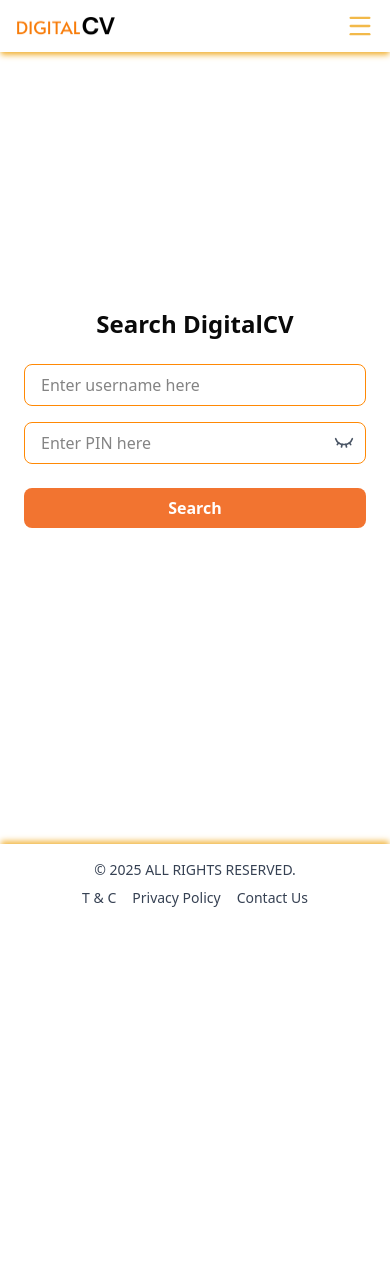
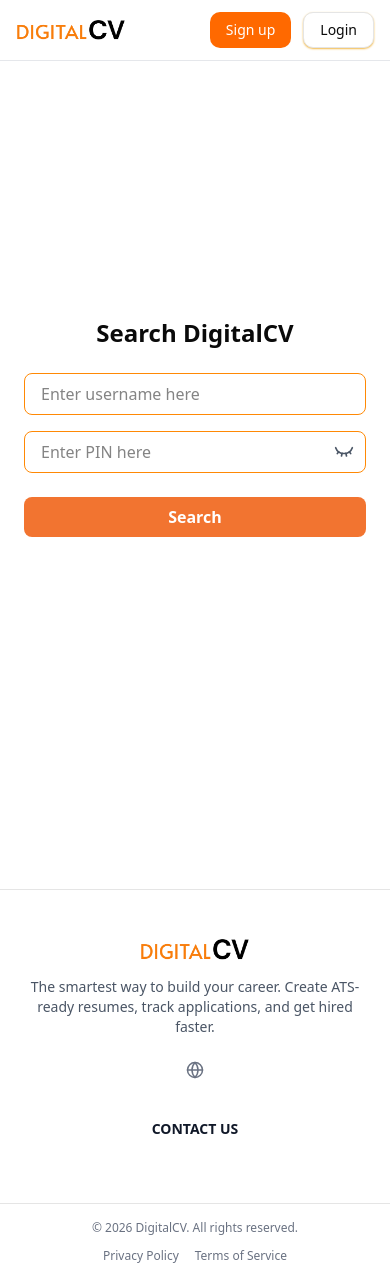
Before and after one commit to YasithaRenuk/DigitalCV, a Next.js app: page /searchcv in a window 390 px wide. Before the commit the page ends 924 px from the top, so only its background shows below. Built offline with nearby package versions, Linux system fonts and the light colour scheme; no server answers.

Commit message:
navbar and ffooter

```diff
--- a/src/app/components/Layout/Footer.tsx
+++ b/src/app/components/Layout/Footer.tsx
@@ -1,32 +1,70 @@
-'use client';
+"use client";
+
+import Link from "next/link";
+import { Globe } from "lucide-react";
+import Image from "next/image";
+import { useRouter } from "next/navigation";
+import logo from "../../../../public/DigitalCVlogoThatICrop.png";
 
 export default function Footer() {
+  const router = useRouter();
+
   return (
-    <footer className="w-full bg-white shadow-[0_-4px_6px_-1px_var(--tw-shadow-color)] shadow-primary mt-1">
-      <div className="max-w-7xl mx-auto px-6 py-4 flex flex-col sm:flex-row justify-between items-center text-gray-700 text-sm">
-        <p className="mb-2 sm:mb-0 text-center sm:text-left">
-          © 2025 ALL RIGHTS RESERVED.
-        </p>
-        <div className="flex gap-4">
-          <a href="/TAC" className="hover:text-primary transition-colors">
-            T &amp; C
-          </a>
-          <a href="/privacyPolicy" className="hover:text-primary transition-colors">
-            Privacy Policy
-          </a>
-          <a
-            href="/contactus"
-            className="hover:text-primary transition-colors font-medium"
+    <footer className="w-full bg-white border-t mt-10">
+      {/* Top section */}
+      <div className="max-w-7xl mx-auto px-6 py-12 grid grid-cols-1 md:grid-cols-2 gap-10 items-center text-center md:text-left">
+
+        {/* Left */}
+        <div className="flex flex-col items-center md:items-start">
+          <div
+            className="flex items-center cursor-pointer mb-4"
+            onClick={() => router.push("/")}
           >
-            Contact Us
-          </a>
-          {/* <span className="text-[10px] mt-2 hidden md:block">
-            Powerd by Rootfo
-          </span> */}
+            <Image
+              src={logo}
+              alt="DigitalCV Logo"
+              width={110}
+              height={40}
+              priority
+            />
+          </div>
+
+          <p className="text-sm text-gray-600 max-w-sm mb-6">
+            The smartest way to build your career. Create ATS-ready resumes,
+            track applications, and get hired faster.
+          </p>
+
+          <div className="flex gap-4 text-gray-500 justify-center md:justify-start">
+            <a href="/" className="hover:text-primary">
+              <Globe size={18} />
+            </a>
+          </div>
         </div>
-          {/* <span className="text-[10px] mt-2 block md:hidden">
-            Powerd by Rootfo
-          </span> */}
+
+        {/* Right */}
+        <div className="flex flex-col items-center md:items-end">
+          <Link href="/contactus" className="hover:text-primary">
+            <h4 className="text-sm font-semibold text-gray-900 mb-4 uppercase">
+              Contact Us
+            </h4>
+          </Link>
+        </div>
+      </div>
+
+      {/* Bottom bar */}
+      <div className="border-t">
+        <div className="max-w-7xl mx-auto px-6 py-4 flex flex-col sm:flex-row justify-center sm:justify-between items-center text-xs text-gray-500 gap-3 text-center">
+          <p>© 2026 DigitalCV. All rights reserved.</p>
+
+          <div className="flex gap-4">
+            <Link href="/privacyPolicy" className="hover:text-primary">
+              Privacy Policy
+            </Link>
+            <Link href="/terms" className="hover:text-primary">
+              Terms of Service
+            </Link>
+          </div>
+        </div>
       </div>
     </footer>
   );
--- a/src/app/components/Layout/NavBar.tsx
+++ b/src/app/components/Layout/NavBar.tsx
@@ -1,149 +1,85 @@
 "use client";
 
 import Image from "next/image";
-import { useState } from "react";
 import { useSession, signIn, signOut } from "next-auth/react";
-import { Menu, X } from "lucide-react";
 import { Button } from "@/components/ui/button";
 import { useRouter } from "next/navigation";
-import logo from "../../../../public/DigitalCVlogoThatICrop.png"
+import logo from "../../../../public/DigitalCVlogoThatICrop.png";
 
 export default function Navbar() {
   const { data: session, status } = useSession();
-  const [menuOpen, setMenuOpen] = useState(false);
-  const [loginLoading, setLoginLoading] = useState(false);
   const router = useRouter();
 
-  const handleClickProfile = () => {
-    router.push("/profile");
-  };
+  return (
+    <nav className="w-full bg-white border-b border-gray-200">
+      <div className="max-w-7xl mx-auto px-4 py-3 flex items-center justify-between">
+        {/* Logo */}
+        <div
+          className="flex items-center cursor-pointer"
+          onClick={() => router.push("/")}
+        >
+          <Image
+            src={logo}
+            alt="DigitalCV Logo"
+            width={110}
+            height={40}
+            priority
+          />
+        </div>
 
-  const handleLogin = async () => {
-    try {
-      setLoginLoading(true);
-      // you can add callbackUrl if you want
-      await signIn("google");
-    } finally {
-      // usually redirect happens before this runs, but it's safe to keep
-      setLoginLoading(false);
-    }
-  };
-
-  return (
-    <nav className="w-full shadow-md shadow-primary left-0 z-50 bg-white">
-      <div className="max-w-7xl mx-auto px-4 py-3 flex justify-between items-center">
-        {/* Logo */}
-        <a href="/">
-          {/* <div className="flex items-center space-x-2"> */}
-            <Image src={logo} alt="DigitalCV Logo" width={100} height={100} />
-            {/* <span className="text-xl font-bold">DigitalCV</span> */}
-          {/* </div> */}
-        </a>
-
-        {/* Desktop Menu */}
-        <div className="hidden md:flex items-center space-x-4">
+        {/* Right Side */}
+        <div className="flex items-center gap-3">
           {status === "authenticated" && session?.user ? (
-            <div className="flex items-center space-x-3">
-              <span
-                className="text-gray-800 dark:text-gray-200 cursor-pointer"
-                onClick={handleClickProfile}
+            <>
+              {/* Profile */}
+              <div
+                className="flex items-center gap-2 cursor-pointer"
+                onClick={() => router.push("/profile")}
               >
-                {session.user.name}
-              </span>
                 {session.user.image && (
                   <Image
                     src={session.user.image}
                     alt="Profile"
                     width={36}
                     height={36}
-                  className="rounded-full border border-gray-300"
+                    className="rounded-full border"
                   />
                 )}
-              <Button
-                onClick={() => signOut()}
-                className="px-4 py-2"
-                variant="outline"
-              >
-                Sign Out
-              </Button>
-            </div>
-          ) : (
-            <Button
-              onClick={handleLogin}
-              className="px-4 py-2"
-              disabled={loginLoading || status === "loading"}
-            >
-              {loginLoading ? (
-                <div className="flex items-center gap-2">
-                  <span className="h-4 w-4 rounded-full border-2 border-t-transparent border-current animate-spin" />
-                  <span>Logging in...</span>
-                </div>
-              ) : (
-                "Log In"
-              )}
-            </Button>
-          )}
-        </div>
-
-        {/* Mobile Menu Button */}
-        <button
-          onClick={() => setMenuOpen(!menuOpen)}
-          className="md:hidden text-primary"
-        >
-          {menuOpen ? <X size={28} /> : <Menu size={28} />}
-        </button>
-      </div>
-
-      {/* Mobile Dropdown Menu */}
-      {menuOpen && (
-        <div className="md:hidden bg-white dark:bg-zinc-800 border-t border-gray-200 dark:border-zinc-700">
-          <div className="flex flex-col items-start px-4 py-3 space-y-3">
-            {status === "authenticated" && session?.user ? (
-              <>
-                <div className="flex items-center space-x-3">
-                  {session.user.image && (
-                    <Image
-                      src={session.user.image}
-                      alt="Profile"
-                      width={36}
-                      height={36}
-                      className="rounded-full border border-gray-300"
-                    />
-                  )}
-                  <span
-                    className="text-gray-800 dark:text-gray-200 font-medium cursor-pointer"
-                    onClick={handleClickProfile}
-                  >
+                <span className="hidden sm:block text-sm font-medium text-gray-800">
                   {session.user.name}
                 </span>
               </div>
+
               <Button
+                variant="outline"
+                size="sm"
                 onClick={() => signOut()}
-                  className="w-full text-left px-4 py-2"
-                  variant="outline"
               >
-                  Sign Out
+                Sign out
               </Button>
             </>
           ) : (
+            <>
+              {/* Sign up */}
               <Button
-                onClick={handleLogin}
-                className="w-full text-left px-4 py-2"
-                disabled={loginLoading || status === "loading"}
+                className="bg-orange-500 hover:bg-orange-600 text-white px-4 py-2 rounded-lg"
+                onClick={() => router.push("/signup")}
               >
-                {loginLoading ? (
-                  <div className="flex items-center gap-2">
-                    <span className="h-4 w-4 rounded-full border-2 border-t-transparent border-current animate-spin" />
-                    <span>Logging in...</span>
-                  </div>
-                ) : (
-                  "Log In"
-                )}
+                Sign up
               </Button>
+
+              {/* Login */}
+              <Button
+                variant="outline"
+                className="px-4 py-2 rounded-lg"
+                onClick={() => signIn("google")}
+              >
+                Login
+              </Button>
+            </>
           )}
         </div>
       </div>
-      )}
     </nav>
   );
 }
```
Lines whose indentation alone changed are shown as unchanged.
